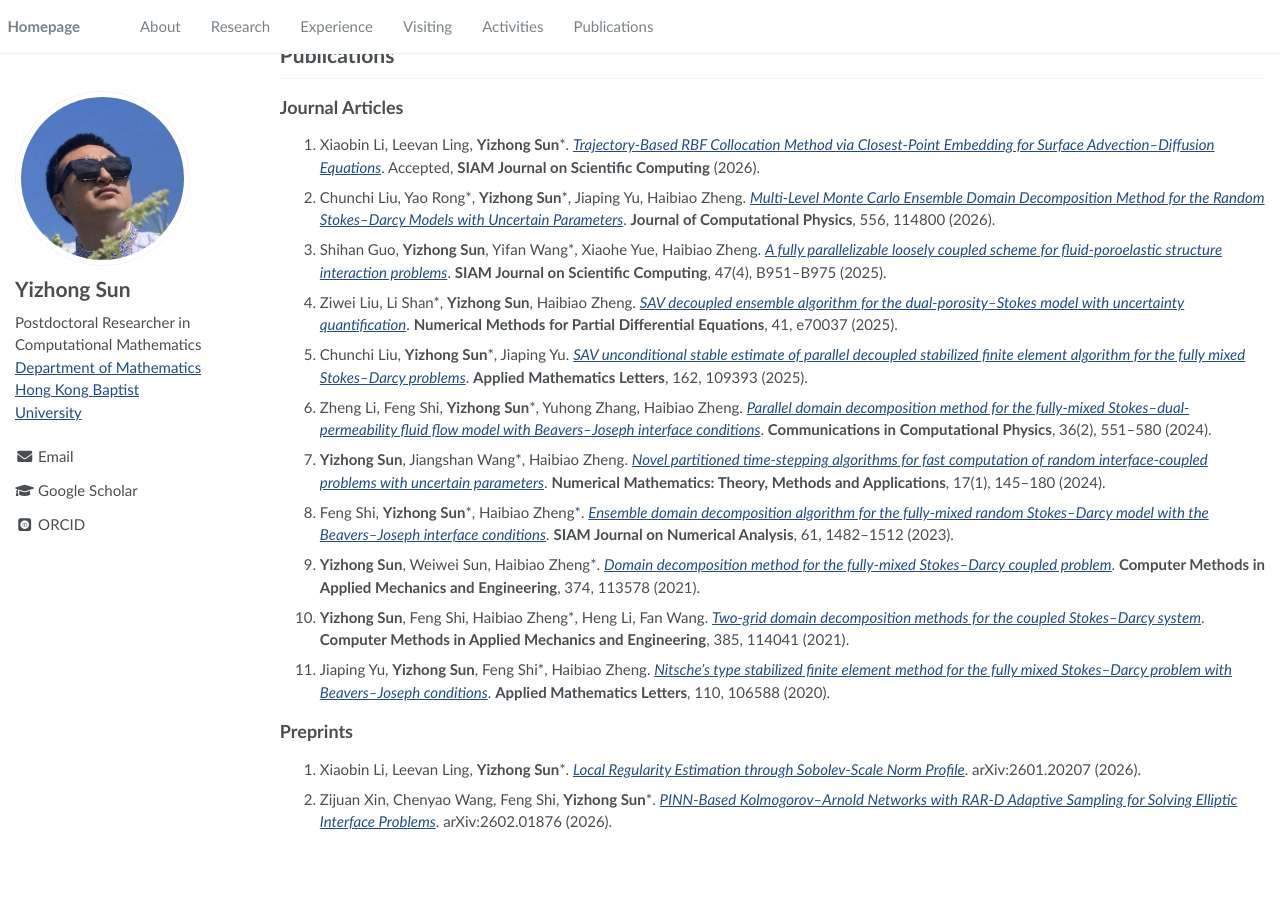
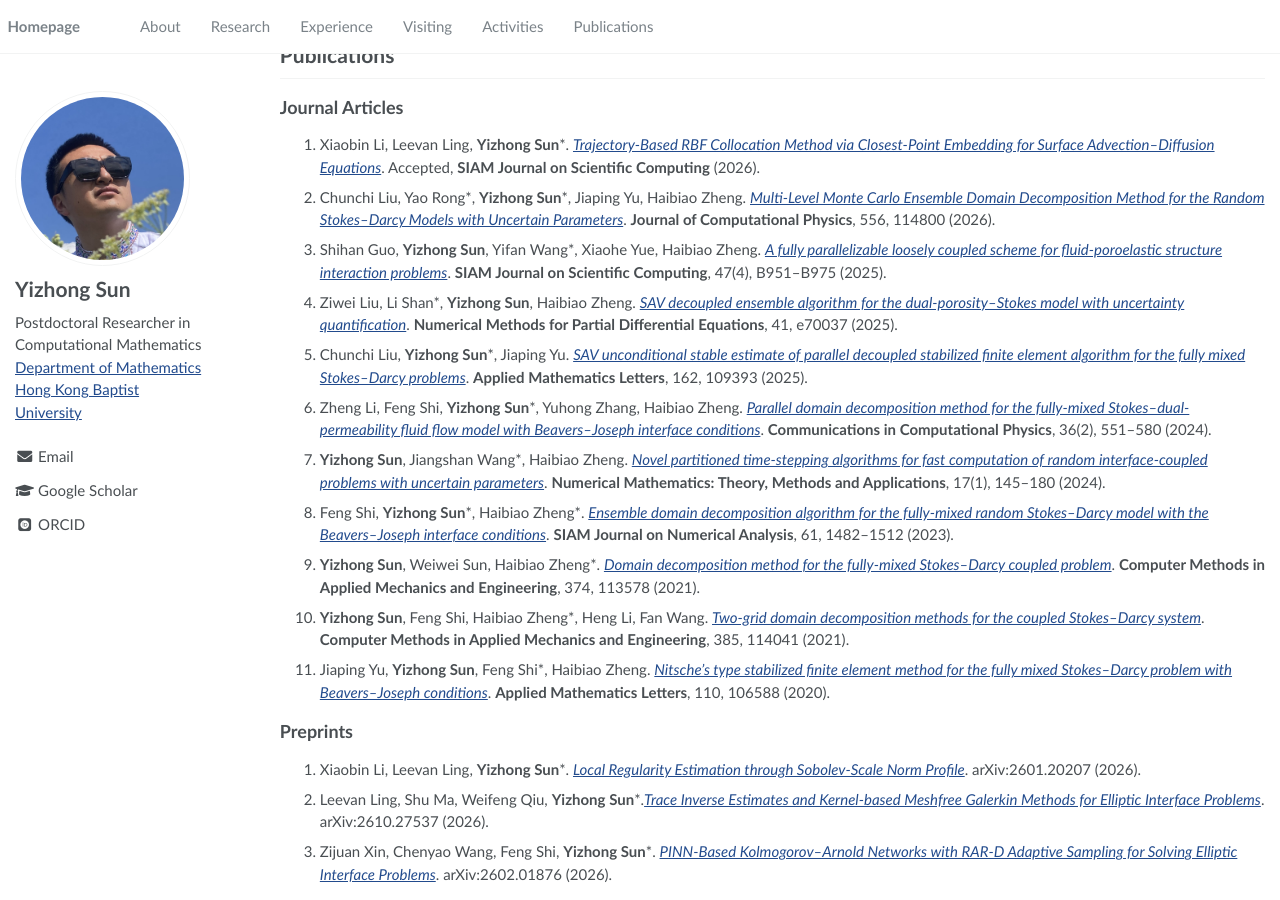
Before and after one commit to yzsun95/yzsun95.github.io, a Jekyll site: the page built from _pages/about.md, in a window 1280 px wide and 900 px high, scrolled down 2542 px. Built offline with Jekyll 4.4.1, drawn with Linux system fonts in a browser that asks for light colours; some web fonts are replaced; before the commit the page ends 3390 px from its top, so only the background shows below that.

Commit message:
Update about.md

```diff
--- a/_pages/about.md
+++ b/_pages/about.md
@@ -184,6 +184,8 @@ My research spans stable and scalable finite element methods for interface-coupl
 
 ## Preprints
 
-1. Xiaobin Li, Leevan Ling, **Yizhong Sun**\*. [*Local Regularity Estimation through Sobolev-Scale Norm Profile*](https://arxiv.org/abs/2601.20207). arXiv:2601.20207 (2026).
+12. Xiaobin Li, Leevan Ling, **Yizhong Sun**\*. [*Local Regularity Estimation through Sobolev-Scale Norm Profile*](https://arxiv.org/abs/2601.20207). arXiv:2601.20207 (2026).
 
-2. Zijuan Xin, Chenyao Wang, Feng Shi, **Yizhong Sun**\*. [*PINN-Based Kolmogorov--Arnold Networks with RAR-D Adaptive Sampling for Solving Elliptic Interface Problems*](https://arxiv.org/abs/2602.01876). arXiv:2602.01876 (2026).
+13. Leevan Ling, Shu Ma, Weifeng Qiu, **Yizhong Sun**\*.[*Trace Inverse Estimates and Kernel-based Meshfree Galerkin Methods for Elliptic Interface Problems*](https://arxiv.org/abs/2610.27537). arXiv:2610.27537 (2026).
+
+14. Zijuan Xin, Chenyao Wang, Feng Shi, **Yizhong Sun**\*. [*PINN-Based Kolmogorov--Arnold Networks with RAR-D Adaptive Sampling for Solving Elliptic Interface Problems*](https://arxiv.org/abs/2602.01876). arXiv:2602.01876 (2026).
```
